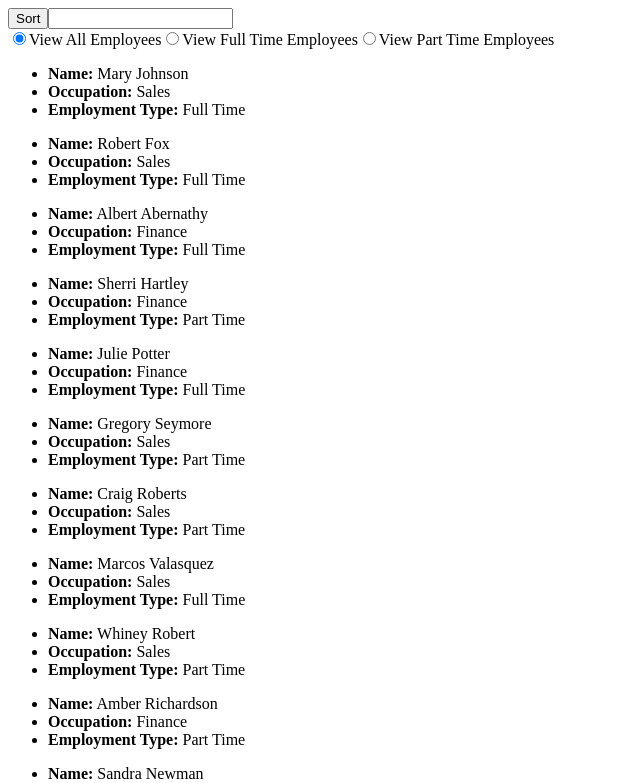
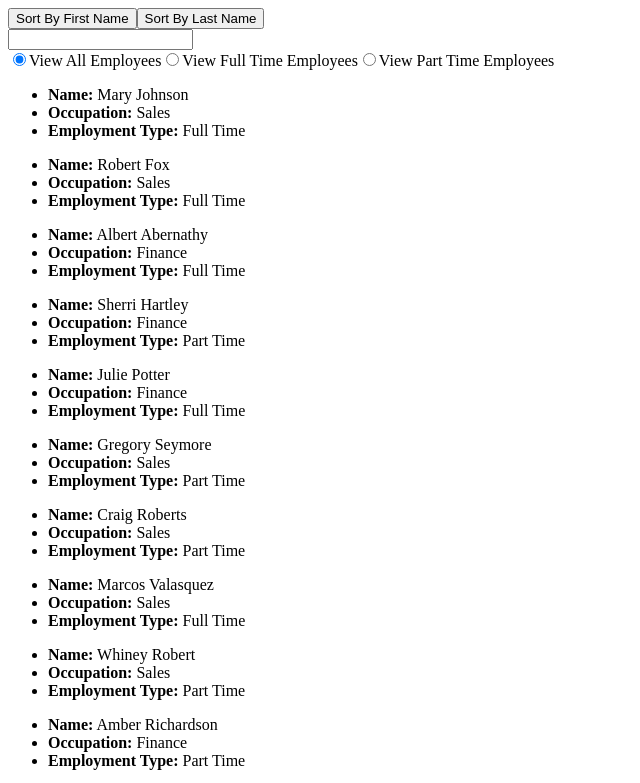
Before and after one commit to ald2424/employee-directory, a React (Create React App) app in the folder employee-directory/: page / in a window 1280 px wide. Shown: the top 783 px of the page, without its empty margins (0-640 px from the left). Built offline with nearby package versions, Linux system fonts and the light colour scheme.

Commit message:
Components all set up. Sort by Last Name added. Only missing styling

```diff
--- a/employee-directory/src/App.js
+++ b/employee-directory/src/App.js
@@ -3,6 +3,7 @@ import EmpInfo from "./components/EmployeeInfo";
 import Wrapper from "./components/Wrapper";
 import SearchBar from "./components/SearchBar";
 import RadioOptions from "./components/RadioOptions";
+import SortButtons from "./components/SortButtons";
 import employees from "./employees.json";
 
 class App extends Component {
@@ -20,7 +21,7 @@ class App extends Component {
     });
   };
 
-  sort = e => {
+  sortFirstName = e => {
     let copy = [...this.state.employees];
     copy.sort((a,b)=>{
       var nameA = a.name.toUpperCase();
@@ -37,36 +38,53 @@ class App extends Component {
     this.setState({employees: copy})
   }
 
+  sortLastName = e => {
+    let copy = [...this.state.employees];
+
+    copy.sort((a,b)=>{
+
+      let aFirst = a.name.split(" ");
+      let bFirst = b.name.split(" ");
+      let aLast = aFirst[aFirst.length -1];
+      let bLast = bFirst[bFirst.length -1];
+
+      if(aLast < bLast) return -1;
+      if(aLast > bLast) return 1;
+      return 0;
+    })
+    this.setState({employees: copy})
+  }
+
 
   render() {
+
+    // allows the search bar and radio buttons to work
     let filteredEmps = this.state.employees.filter(
       (employee) => {
         let checked;
         if(this.state.selectedOption === "all" || this.state.selectedOption === employee.empType) checked = true;
         else checked = false;
-
         //let checked = this.state.selectedOption === "all" || this.state.selectedOption === employee.empType
-
         return employee.name.toLowerCase().indexOf(this.state.search.toLowerCase()) != -1 && checked;
        }
     );
 
     return (
-      // search bar
       <div>
-        <button onClick={this.sort}>Sort</button>
-    <input type='text' name="search" onChange={this.updateSearch}/>
-    {/* *********************************************/}
+        <SortButtons
+         sortFirstName={this.sortFirstName}
+         sortLastName={this.sortLastName}
+       />
 
-    {/* Radio Buttons */}
+        <SearchBar
+         updateSearch={this.updateSearch}
+        />
+
         <RadioOptions
          selectedOption={this.state.selectedOption}
           updateSearch = {this.updateSearch}
         />
 
-    {/* ****************************************************** */}
-
-    {/* List of Employees */}
         <Wrapper>
           {filteredEmps.map(employee => (
             <EmpInfo
@@ -78,7 +96,7 @@ class App extends Component {
             />
            ))}
         </Wrapper>
-      {/* *********************************************************** */}
+
       </div>
     );
   }
--- a/employee-directory/src/components/SearchBar/index.js
+++ b/employee-directory/src/components/SearchBar/index.js
@@ -5,7 +5,7 @@ function searchBar(props){
     return(
 
         <div>
-
+        <input type='text' name="search" onChange={props.updateSearch}/>
       </div>
 
     )
--- /dev/null
+++ b/employee-directory/src/components/SortButtons/index.js
@@ -0,0 +1,15 @@
+import React from "react";
+
+function sortButtons(props){
+
+    return(
+
+        <div>
+        <button onClick={props.sortFirstName}>Sort By First Name</button>
+        <button onClick={props.sortLastName}>Sort By Last Name</button>
+      </div>
+
+    )
+
+}
+export default sortButtons;
```
Also changed, not shown: employee-directory/src/components/SortButtons/style.css (added). Lines whose indentation alone changed are shown as unchanged.
